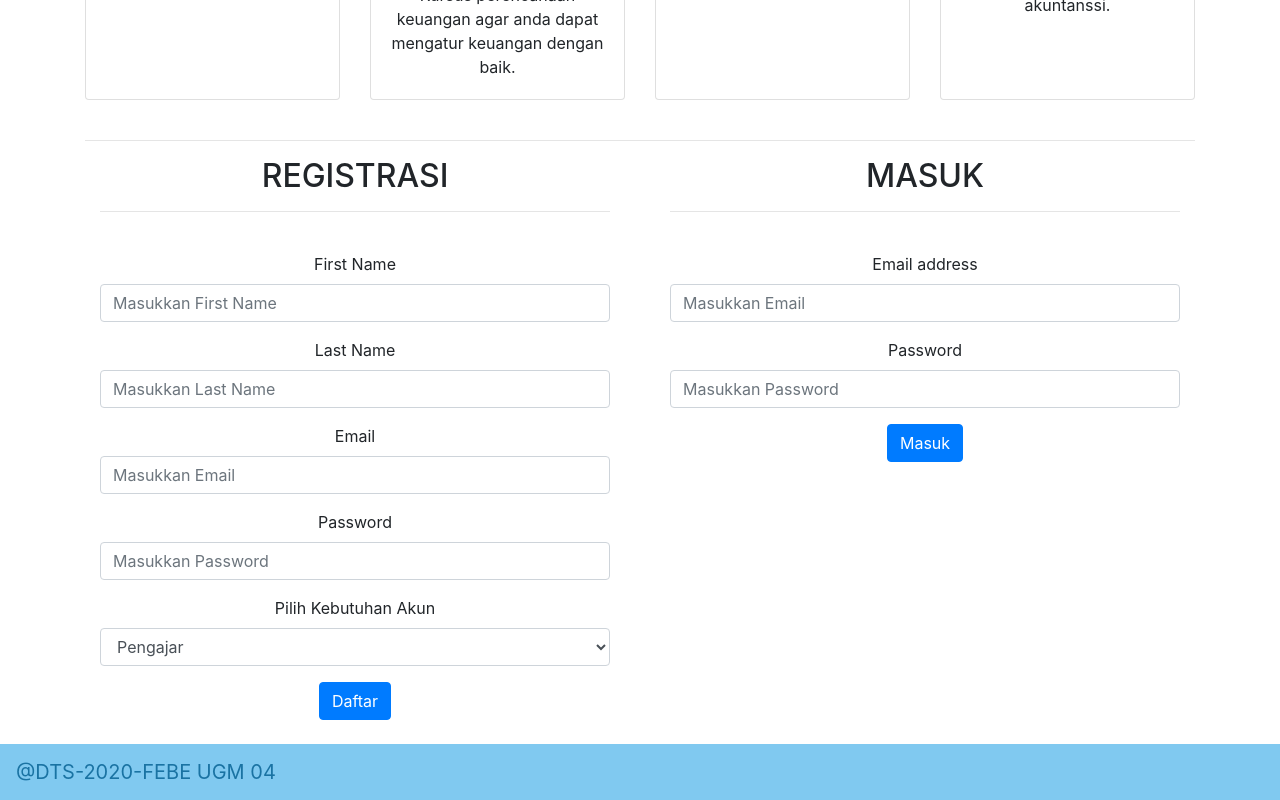
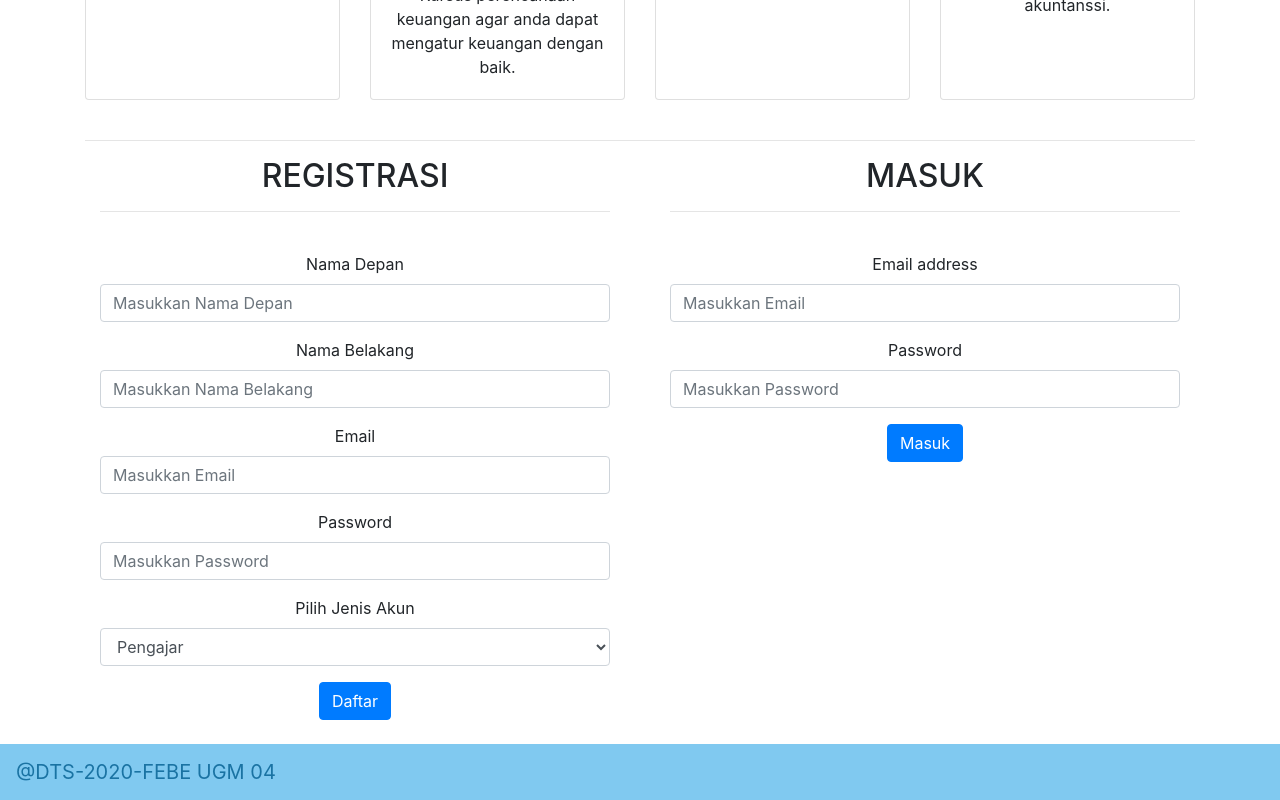
Before and after one commit to nivanrs/bank-crowd-academy, a React (Create React App) app: page / in a window 1280 px wide. Shown: the part 814-1614 px from the top of the page. Built offline with nearby package versions, Linux system fonts and the light colour scheme.

Commit message:
Konsistensi bahasa

```diff
--- a/src/component/Register/Register.jsx
+++ b/src/component/Register/Register.jsx
@@ -50,12 +50,12 @@ export default class Register extends React.Component {
         <br />
         <Form onSubmit={this.handleSubmit}>
           <Form.Group>
-            <Form.Label>First Name</Form.Label>
-            <Form.Control type="text" placeholder="Masukkan First Name" name="FirstName" onChange={this.handleChange} />
+            <Form.Label>Nama Depan</Form.Label>
+            <Form.Control type="text" placeholder="Masukkan Nama Depan" name="FirstName" onChange={this.handleChange} />
           </Form.Group>
           <Form.Group>
-            <Form.Label>Last Name</Form.Label>
-            <Form.Control type="text" placeholder="Masukkan Last Name" name="LastName" onChange={this.handleChange} />
+            <Form.Label>Nama Belakang</Form.Label>
+            <Form.Control type="text" placeholder="Masukkan Nama Belakang" name="LastName" onChange={this.handleChange} />
           </Form.Group>
           <Form.Group>
             <Form.Label>Email</Form.Label>
@@ -66,7 +66,7 @@ export default class Register extends React.Component {
             <Form.Control type="password" placeholder="Masukkan Password" name="password" onChange={this.handleChange} />
           </Form.Group>
           <Form.Group>
-            <Form.Label>Pilih Kebutuhan Akun</Form.Label>
+            <Form.Label>Pilih Jenis Akun</Form.Label>
             <Form.Control as="select" name="role" onChange={this.handleChange}>
               <option value="1">Pengajar</option>
               <option value="2">Pelajar</option>
```
